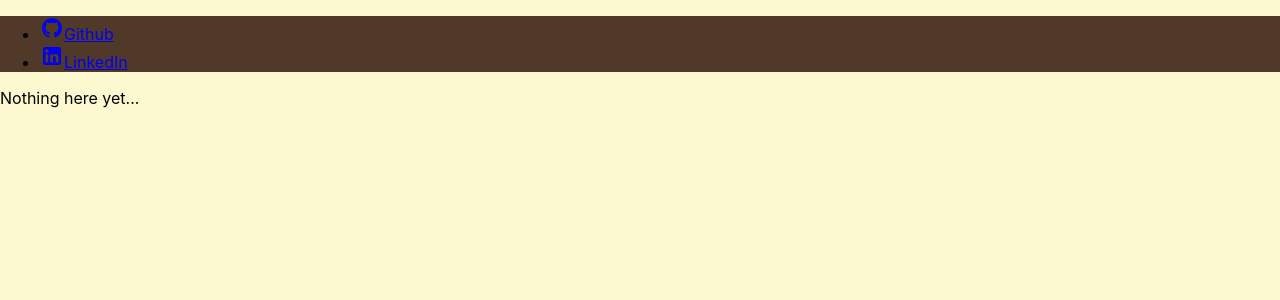
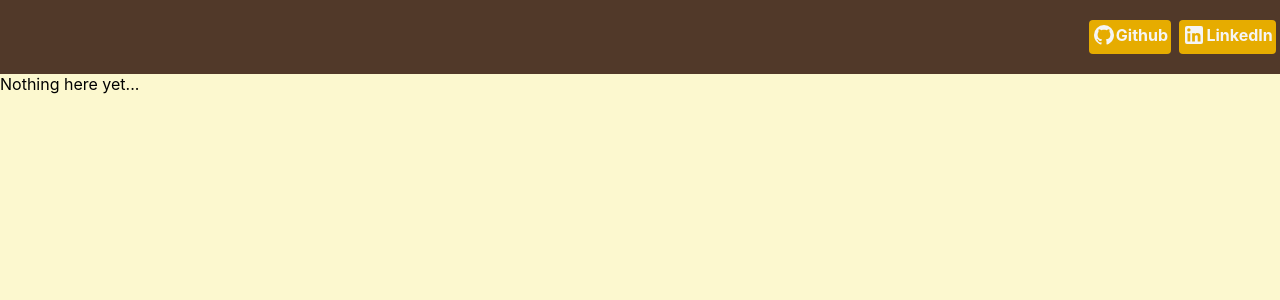
Before and after one commit to broverlord93/about, a React (Vite) app: page / in a window 1280 px wide. Shown: the top 300 px of the page. Built offline with nearby package versions, Linux system fonts and the light colour scheme.

Commit message:
Modify class names, add styling for nav items and anchors

```diff
--- a/src/layout/navigation/navigation.scss
+++ b/src/layout/navigation/navigation.scss
@@ -4,36 +4,36 @@
   grid-area: header;
   background-color: $nav-primary;
 
-  .main-nav {
+  .nav {
     display: flex;
     align-items: center;
     justify-content: flex-end;
 
-    &__icon {
-
-    }
-
-    &__links {
-      display: flex;
+    &-items {
+      display: inline-flex;
       align-items: center;
       justify-content: center;
 
       list-style: none;
     }
 
-    &__link a {
-      font-weight: bold;
-      text-decoration: none;
+    &-item {
+      border-radius: 0.25rem;
+      padding: 0.2rem;
+      margin: 0.25rem;
 
       color: whitesmoke;
       background-color: $button-primary;
 
-      border-radius: 0.25rem;
-      padding: 0.2rem;
-      margin: 0.25rem;
+      a, a:link, a:visited, a:focus, a:hover, a:active {
+        display: inline-flex;
+        align-items: center;
+        justify-content: center;
 
-      :active {
+        font-weight: bold;
         text-decoration: none;
+
+        color: whitesmoke;
       }
     }
   }
```
